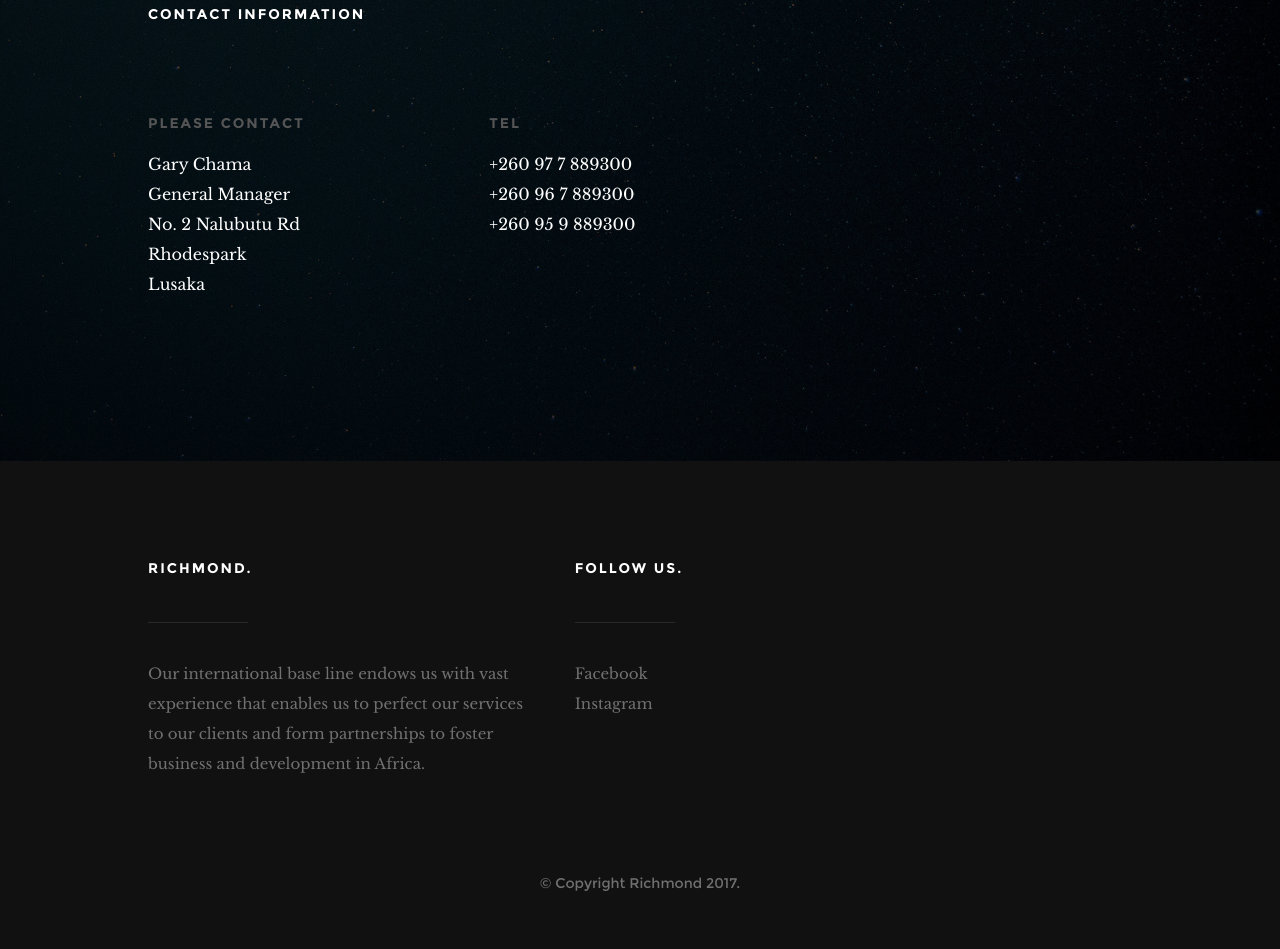
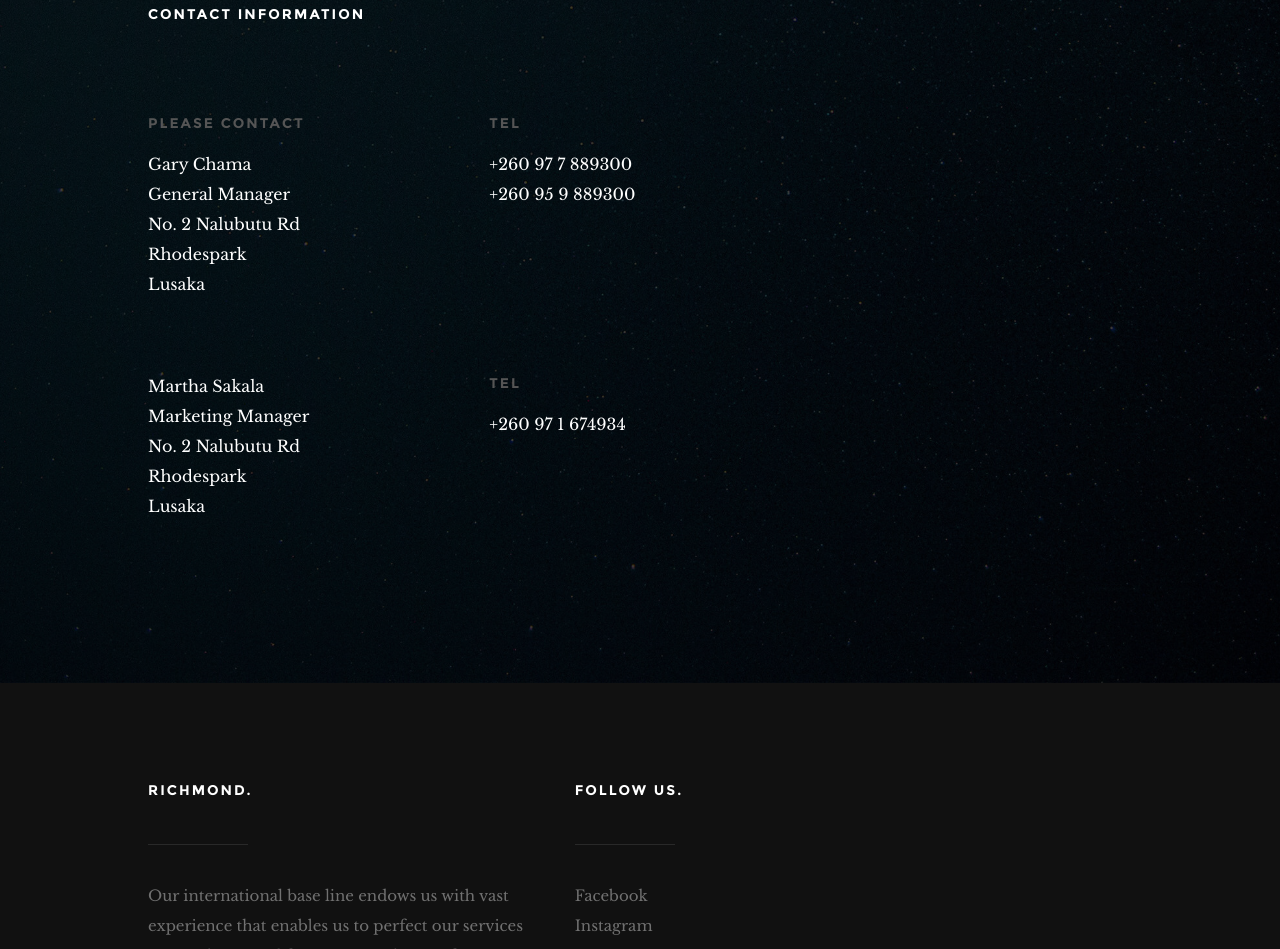
Before and after one commit to richardmwaba/Richmond-Adverts, a plain HTML site: page index.html in a window 1280 px wide. Shown: the part 6435-7384 px from the top of the page. Before the commit the page ends 7334 px from the top, so only its background shows below. Drawn offline with Linux system fonts and the light colour scheme; files whose address does not match are found by name.

Commit message:
*Added Martha's phone number

```diff
--- a/index.html
+++ b/index.html
@@ -501,14 +501,35 @@
          	<h6>Tel</h6>
 				<p>
 					+260 97 7 889300<br>
-					+260 96 7 889300<br>
 					+260 95 9 889300
 				</p>
 			</div>
       	</div>
-    </div>
 
    	</div> <!-- end row contact-content -->
+
+	   <div class="row contact-content">
+		   <div class="col-four tab-full contact-info animate-this">
+			   <div class="cinfo">
+				   <p>
+					   Martha Sakala<br>
+					   Marketing Manager<br>
+					   No. 2 Nalubutu Rd<br>
+					   Rhodespark<br>
+					   Lusaka<br>
+				   </p>
+			   </div> <!-- end cinfo -->
+
+		   </div> <!-- end cinfo -->
+		   <div class="col-four tab-full contact-info animate-this">
+			   <div class="cinfo">
+				   <h6>Tel</h6>
+				   <p>
+					   +260 97 1 674934
+				   </p>
+			   </div>
+		   </div>
+	   </div>
 
 
 	</section> <!-- end contact -->
```
